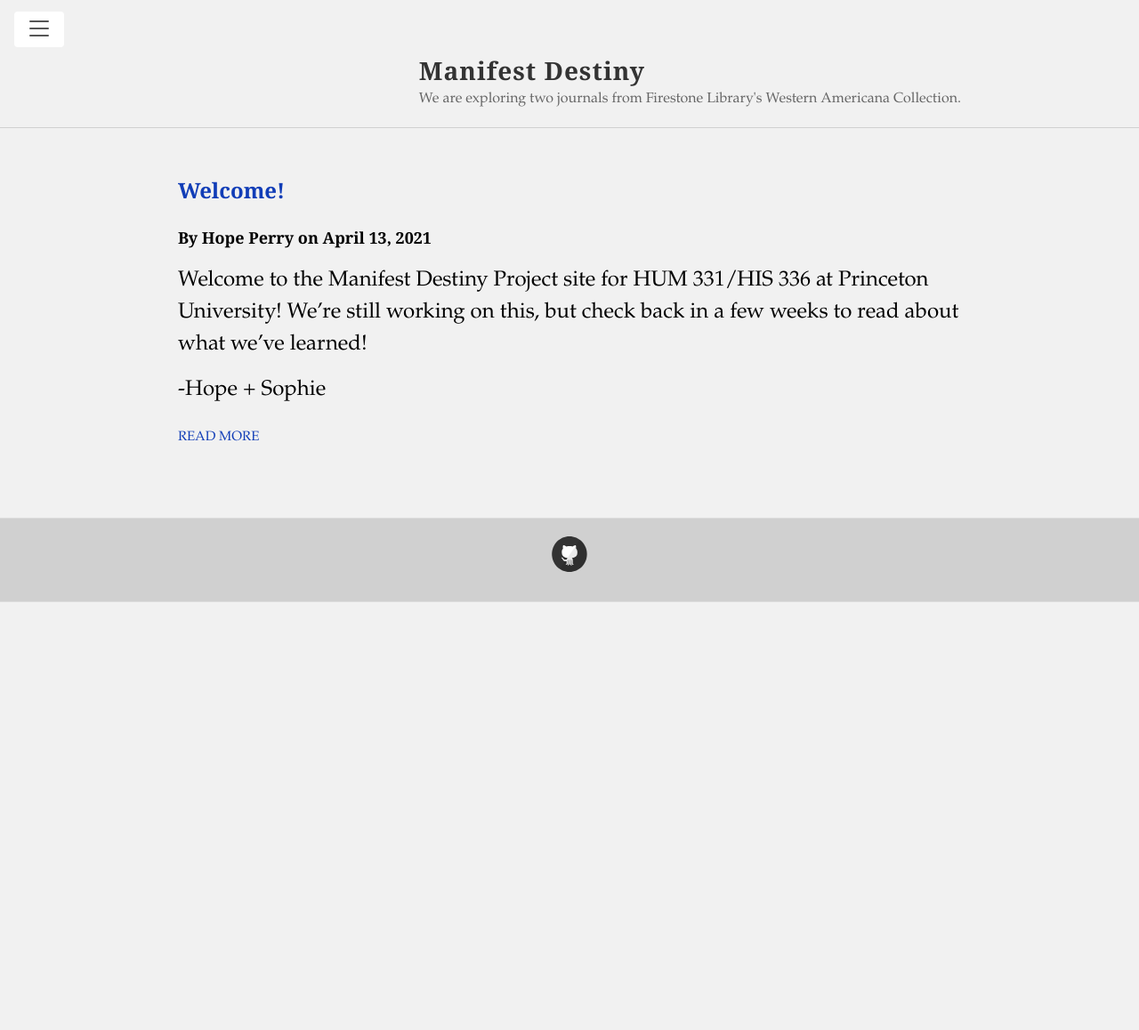
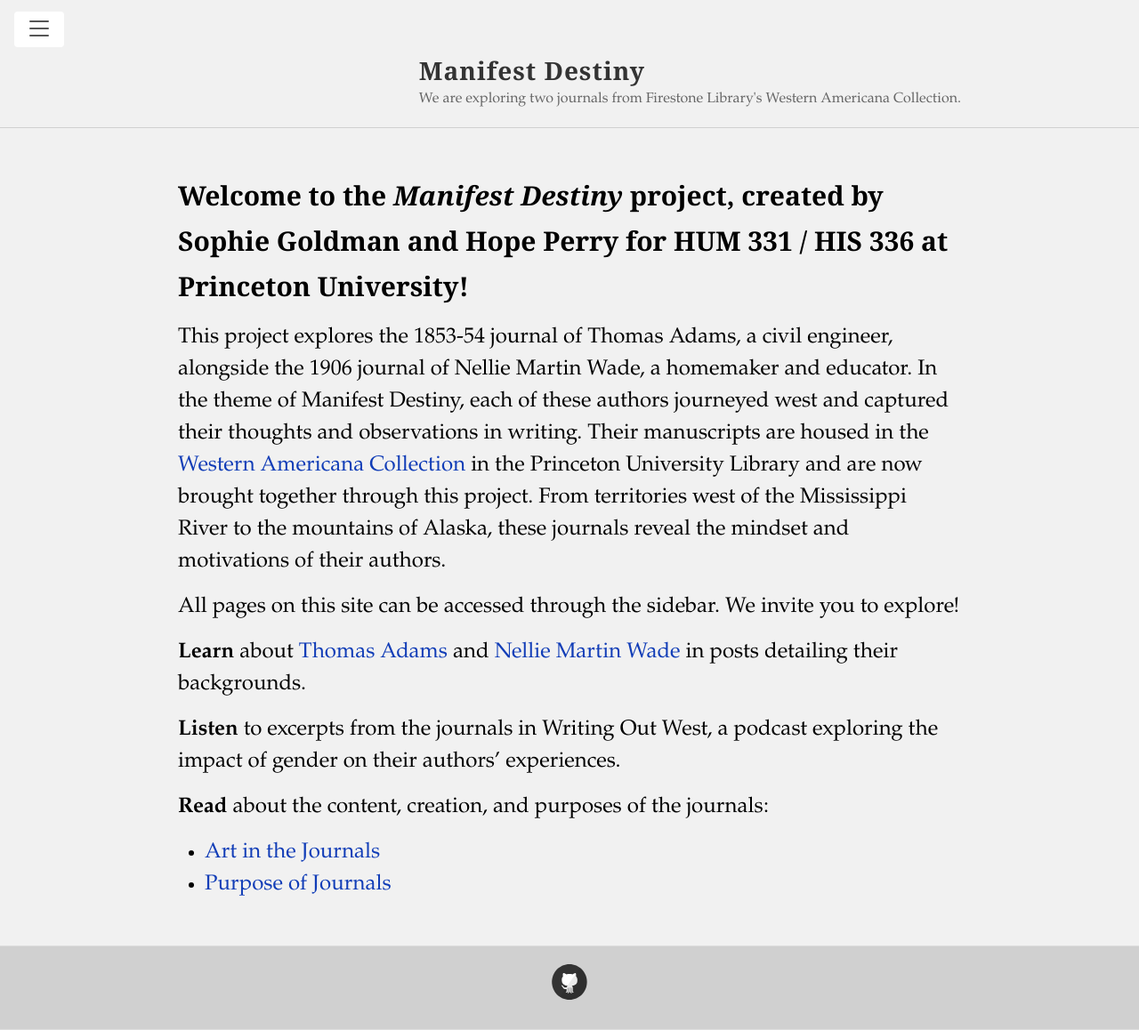
Before and after one commit to HUM-331-Princeton/manifest-destiny, a Jekyll site: the page built from index.md, in a window 1280 px wide. Shown: the whole page at 89% size. Built offline with Jekyll 4.4.1, drawn with Linux system fonts in a browser that asks for light colours; our own code applies the rules of GitHub Pages for plain Markdown files; before the commit the page ends 900 px from its top, so only the background shows below that.

Commit message:
Update index.md

```diff
--- a/index.md
+++ b/index.md
@@ -2,20 +2,16 @@
 layout: default
 ---
 
-<div class="posts">
-  {% for post in site.posts %}
-    <article class="post">
+# Welcome to the _Manifest Destiny_ project, created by Sophie Goldman and Hope Perry for HUM 331 / HIS 336 at Princeton University!
 
-      <header class="post-header">
-      <h2 class="post-title"><a href="{{ site.baseurl }}{{ post.url }}">{{ post.title }}</a></h2>
-      <h4>By {{ post.author }} on {{ post.date | date: "%B %e, %Y" }}</h4>
-      </header>
+This project explores the 1853-54 journal of Thomas Adams, a civil engineer, alongside the 1906 journal of Nellie Martin Wade, a homemaker and educator. In the theme of Manifest Destiny, each of these authors journeyed west and captured their thoughts and observations in writing. Their manuscripts are housed in the [Western Americana Collection](https://library.princeton.edu/special-collections/divisions/princeton-collections-american-west) in the Princeton University Library and are now brought together through this project. From territories west of the Mississippi River to the mountains of Alaska, these journals reveal the mindset and motivations of their authors.
 
-      <div class="entry">
-        {{ post.excerpt }}
-      </div>
+All pages on this site can be accessed through the sidebar. We invite you to explore!
 
-      <a href="{{ site.baseurl }}{{ post.url }}" class="read-more">Read More</a>
-    </article>
-  {% endfor %}
-</div>
+**Learn** about [Thomas Adams](https://hum-331-princeton.github.io/manifest-destiny/Thomas-Adams-Background/) and [Nellie Martin Wade](https://hum-331-princeton.github.io/manifest-destiny/Nellie-Martin-Wade-Background/) in posts detailing their backgrounds.
+
+**Listen** to excerpts from the journals in Writing Out West, a podcast exploring the impact of gender on their authors’ experiences.
+
+**Read** about the content, creation, and purposes of the journals:
+- [Art in the Journals]({{site.baseurl}})
+- [Purpose of Journals]({{site.baseurl}})
```
